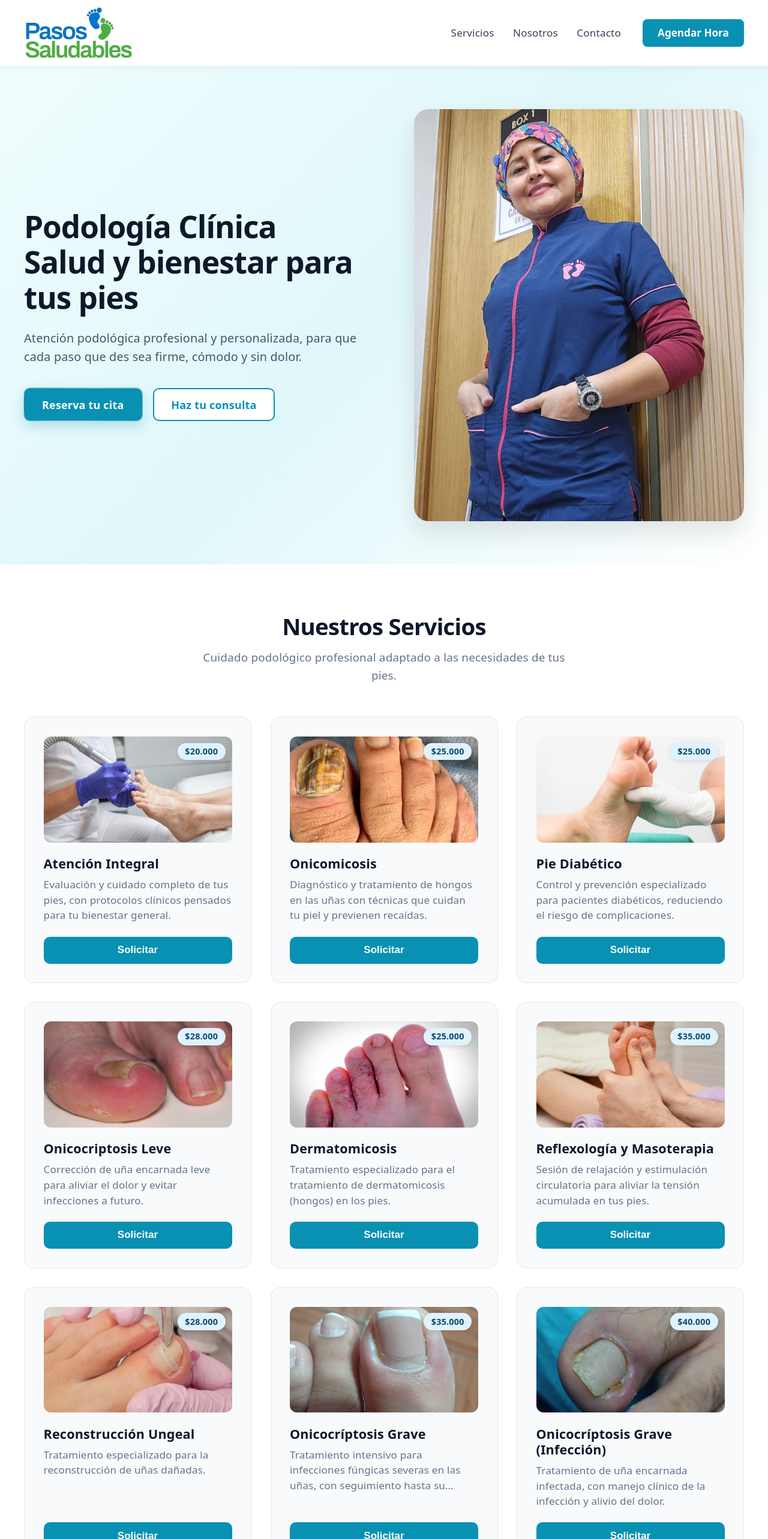
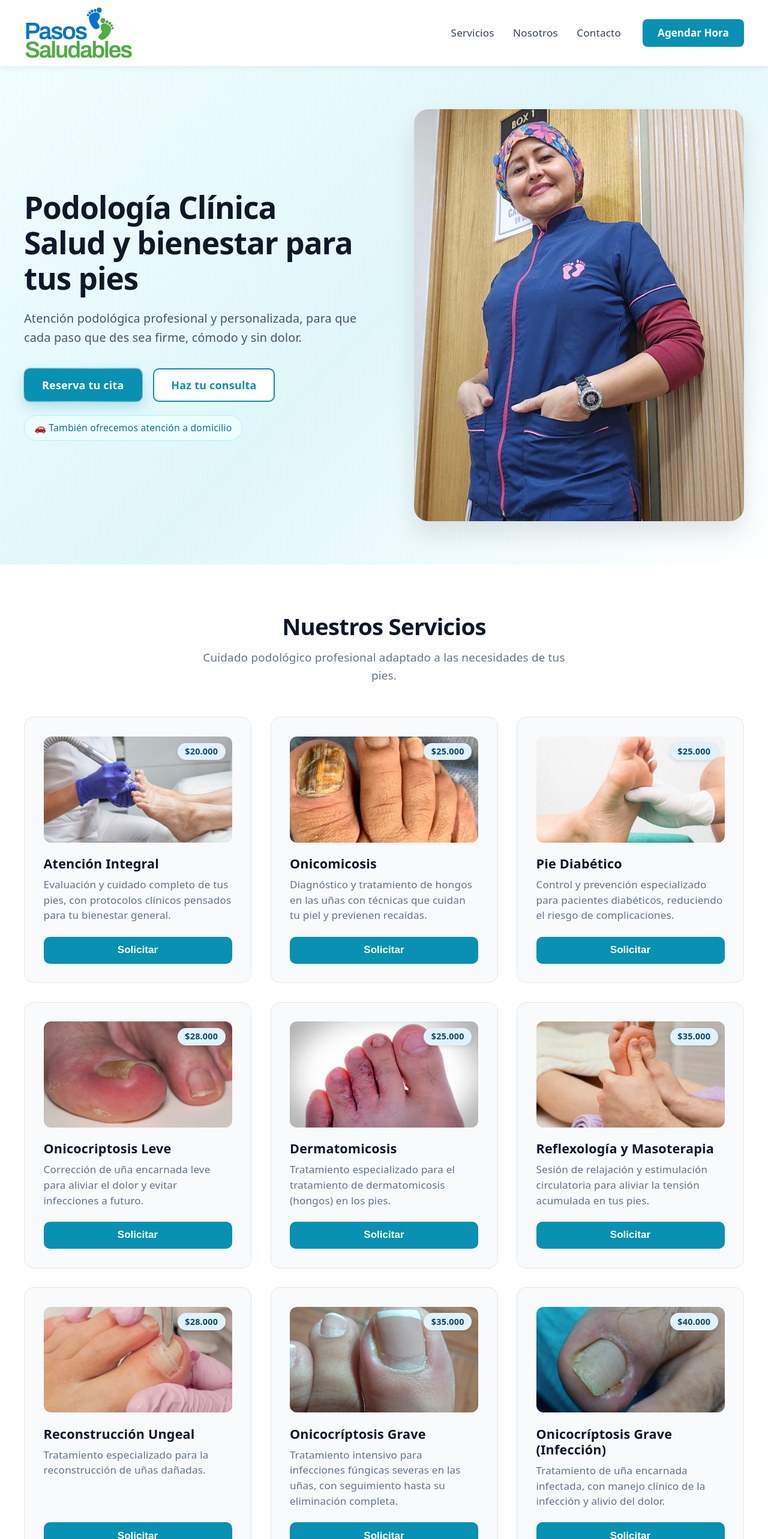
Before and after one commit to Danelegan/podogest-frontend, a React (Vite) app in the folder podogest-frontend/: page / in a window 1280 px wide. Shown: the top 2566 px of the page at 60% size. Built offline with nearby package versions, Linux system fonts and the light colour scheme.

Commit message:
feat: configurar intervalos de agendamiento a 90 minutos y bloquear domingos

```diff
--- a/podogest-frontend/src/components/BookingModal.jsx
+++ b/podogest-frontend/src/components/BookingModal.jsx
@@ -7,19 +7,43 @@ import './BookingModal.css'
 
 const WEEKDAY_LABELS = ['Lun', 'Mar', 'Mié', 'Jue', 'Vie', 'Sáb', 'Dom']
 
-const TIME_SLOTS = [
-  '09:00',
-  '09:30',
-  '10:00',
-  '10:30',
-  '11:00',
-  '11:30',
-  '15:00',
-  '15:30',
-  '16:00',
-  '16:30',
-  '17:00',
-]
+// Opening hours by weekday (Date#getDay: 0 = Sunday), in minutes from midnight.
+// Sunday is closed. Every appointment lasts SLOT_MINUTES and must finish by the
+// closing time.
+const SLOT_MINUTES = 90
+
+const BUSINESS_HOURS = {
+  weekday: { open: 10 * 60, close: 19 * 60 }, // Mon-Fri 10:00-19:00
+  saturday: { open: 9 * 60, close: 14 * 60 }, // Sat 09:00-14:00
+}
+
+const getHoursForDay = (dayOfWeek) => {
+  if (dayOfWeek === 0) return null
+  return dayOfWeek === 6 ? BUSINESS_HOURS.saturday : BUSINESS_HOURS.weekday
+}
+
+const formatMinutes = (totalMinutes) =>
+  `${String(Math.floor(totalMinutes / 60)).padStart(2, '0')}:${String(
+    totalMinutes % 60,
+  ).padStart(2, '0')}`
+
+const isClosedDay = (year, month, day) =>
+  getHoursForDay(new Date(year, month, day).getDay()) === null
+
+function generateTimeSlots(year, month, day) {
+  const hours = getHoursForDay(new Date(year, month, day).getDay())
+  if (!hours) return []
+
+  const slots = []
+  for (
+    let start = hours.open;
+    start + SLOT_MINUTES <= hours.close;
+    start += SLOT_MINUTES
+  ) {
+    slots.push(formatMinutes(start))
+  }
+  return slots
+}
 
 const SERVICE_OPTIONS = [
   ...servicesData.map((service) => service.title),
@@ -146,6 +170,11 @@ function BookingModal({ isOpen, onClose, initialService = '' }) {
       ? formatDate(today.getFullYear(), today.getMonth(), selectedDay)
       : null
 
+  const timeSlots =
+    selectedDay != null
+      ? generateTimeSlots(today.getFullYear(), today.getMonth(), selectedDay)
+      : []
+
   const isSlotBusy = (time) =>
     busySlots.some(
       (slot) => slot.date === selectedDate && slot.time === time,
@@ -153,6 +182,7 @@ function BookingModal({ isOpen, onClose, initialService = '' }) {
 
   const handleDayClick = (day) => {
     if (day == null || day < today.getDate()) return
+    if (isClosedDay(today.getFullYear(), today.getMonth(), day)) return
     setSelectedDay(day)
     setSelectedTime(null)
     setStep(2)
@@ -397,7 +427,11 @@ function BookingModal({ isOpen, onClose, initialService = '' }) {
                 </div>
                 <div className="booking-modal__days">
                   {monthCells.map((day, index) => {
-                    const isPast = day != null && day < today.getDate()
+                    const isClosed =
+                      day != null &&
+                      isClosedDay(today.getFullYear(), today.getMonth(), day)
+                    const isPast =
+                      day != null && (day < today.getDate() || isClosed)
                     const isToday = day === today.getDate()
                     const isSelected = day === selectedDay
 
@@ -431,7 +465,7 @@ function BookingModal({ isOpen, onClose, initialService = '' }) {
                   Horas disponibles para el {selectedDay} de {monthLabel}
                 </p>
                 <div className="booking-modal__times-grid">
-                  {TIME_SLOTS.map((time) => (
+                  {timeSlots.map((time) => (
                     <button
                       type="button"
                       key={time}
--- a/podogest-frontend/src/components/HeroSection.css
+++ b/podogest-frontend/src/components/HeroSection.css
@@ -157,3 +157,15 @@
     height: 100%;
   }
 }
+
+.hero__badge {
+  display: inline-block;
+  margin-top: 1.25rem;
+  padding: 0.4rem 0.9rem;
+  border-radius: 999px;
+  background: #ecfeff;
+  border: 1px solid #a5f3fc;
+  color: #0e7490;
+  font-size: 0.875rem;
+  font-weight: 500;
+}
--- a/podogest-frontend/src/components/HeroSection.jsx
+++ b/podogest-frontend/src/components/HeroSection.jsx
@@ -43,6 +43,7 @@ function HeroSection({ onOpenBooking }) {
               Haz tu consulta
             </a>
           </div>
+          <p className="hero__badge">🚗 También ofrecemos atención a domicilio</p>
         </motion.div>
 
         <motion.div
--- a/podogest-frontend/src/components/ServicesSection.css
+++ b/podogest-frontend/src/components/ServicesSection.css
@@ -121,10 +121,6 @@
   line-height: 1.5;
   color: #64748b;
   margin: 0;
-  display: -webkit-box;
-  -webkit-line-clamp: 3;
-  -webkit-box-orient: vertical;
-  overflow: hidden;
 }
 
 .service-card__cta {
@@ -212,3 +208,13 @@
     flex-basis: 88%;
   }
 }
+
+.service-card__icon {
+  width: 100%;
+  height: 100%;
+  display: flex;
+  align-items: center;
+  justify-content: center;
+  color: #0891b2;
+  background: linear-gradient(135deg, #ecfeff, #cffafe);
+}
--- a/podogest-frontend/src/components/ServicesSection.jsx
+++ b/podogest-frontend/src/components/ServicesSection.jsx
@@ -1,8 +1,12 @@
 import { motion } from 'framer-motion'
+import { Home } from 'lucide-react'
 import { servicesData, specialtiesData } from '../data/services'
 import './ServicesSection.css'
 
-function ServiceCard({ title, description, imagePath, price, onRequest }) {
+const ICONS = { home: Home }
+
+function ServiceCard({ title, description, imagePath, icon, price, onRequest }) {
+  const Icon = icon ? ICONS[icon] : null
   return (
     <motion.article
       className="service-card"
@@ -13,12 +17,18 @@ function ServiceCard({ title, description, imagePath, price, onRequest }) {
       transition={{ duration: 0.5 }}
     >
       <div className="service-card__image-wrapper">
+        {Icon ? (
+          <div className="service-card__icon" aria-hidden="true">
+            <Icon size={56} strokeWidth={1.5} />
+          </div>
+        ) : (
           <img
             src={imagePath}
             alt={title}
             className="service-card__image"
             loading="lazy"
           />
+        )}
         {price && <span className="service-card__price">{price}</span>}
       </div>
       <h3 className="service-card__title">{title}</h3>
--- a/podogest-frontend/src/data/services.js
+++ b/podogest-frontend/src/data/services.js
@@ -111,6 +111,14 @@ export const specialtiesData = [
     price: '$25.000',
   },
   {
+    id: 'atencion-domicilio',
+    title: 'Atención Podológica a Domicilio',
+    description:
+      'Llevamos el cuidado clínico de tus pies a la comodidad de tu hogar. Ideal para adultos mayores o personas con movilidad reducida.',
+    imagePath: 'domicilio.jpg',
+    price: 'Consultar valor',
+  },
+  {
     id: 'hiperqueratosis',
     title: 'Hiperqueratosis',
     description:
```
Also changed, not shown: podogest-frontend/public/domicilio.jpg (added). Lines whose indentation alone changed are shown as unchanged.
